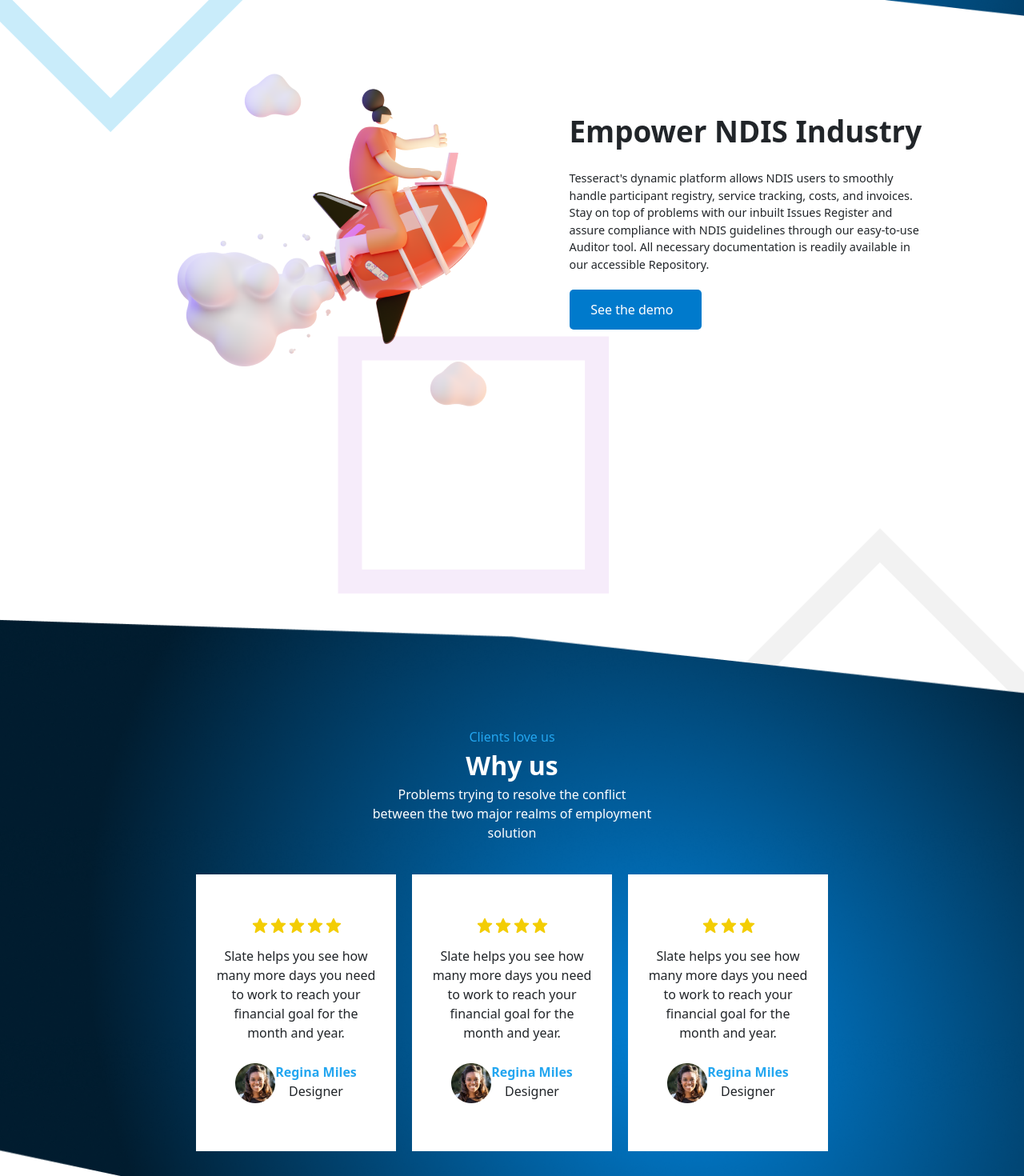
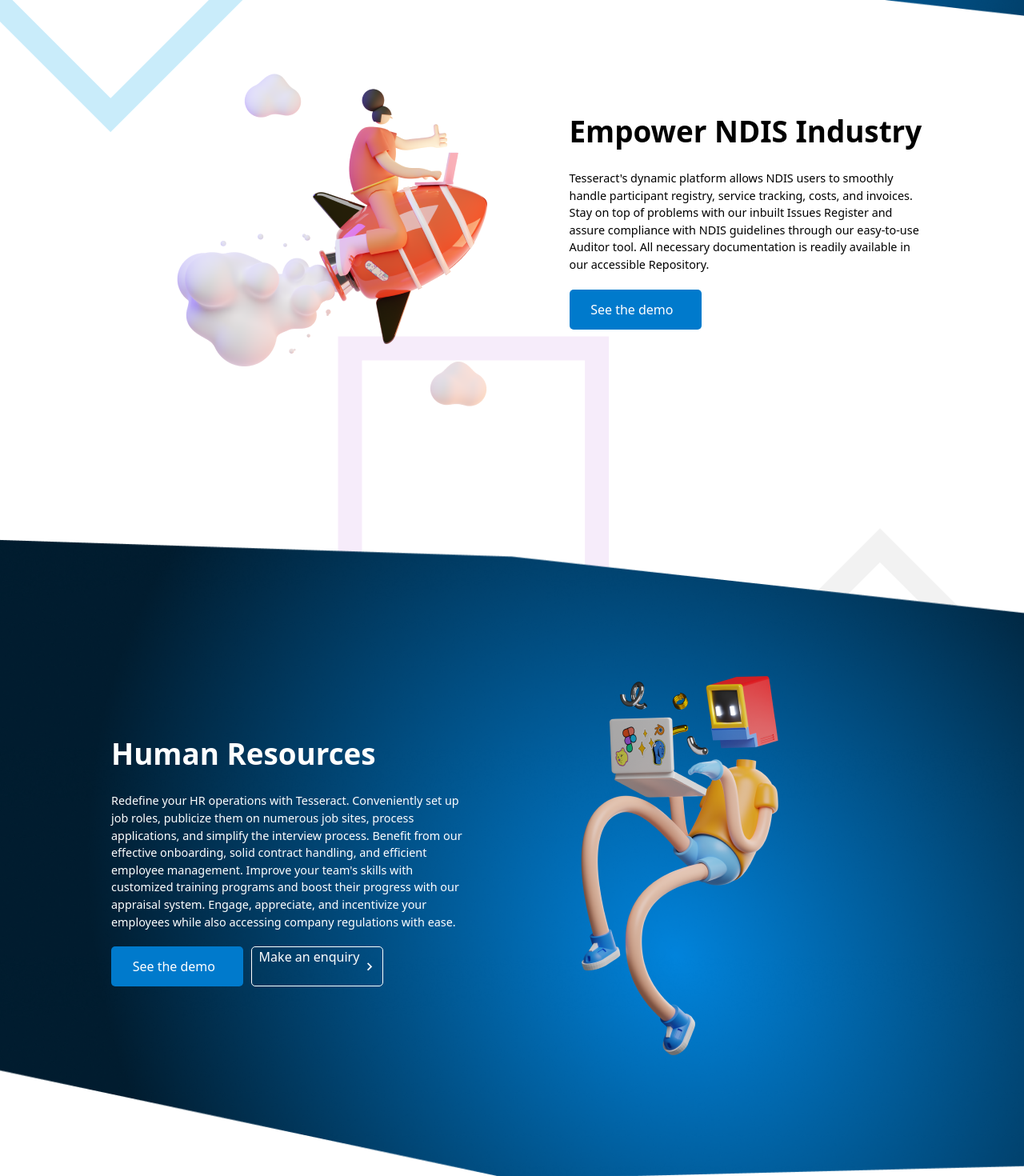
Before and after one commit to krishnakanthTM/tesseract, a React (Create React App) app: page / in a window 1280 px wide. Shown: the part 780-2250 px from the top of the page at 80% size. Built offline with nearby package versions, Linux system fonts and the light colour scheme.

Commit message:
code refactor, merged 2 components into 1

```diff
--- a/src/App/Components/LeftImageRightContent/LeftImageRightContent.css
+++ b/src/App/Components/ImageWithContent/ImageWithContent.css
@@ -1,23 +1,29 @@
-.LeftImageRightContent-container{
+.ImageWithContent-container{
     display: flex;
     align-items: center;
     justify-content: center;
-    margin-bottom: 100px;
+    /* margin-bottom: 100px; */
     height: 800px;
 }
-.LeftImageRightContent-content{
+.ImageWithContent-background-image{
+    position: absolute;
+    z-index: -5;
+    width: 100%;
+    height: 100%;
+}
+.ImageWithContent-content{
     max-width: 450px;
 }
-.LeftImageRightContent-heading{
+.ImageWithContent-heading{
     font-weight: bold;
     font-size: 2.3rem;
     margin-bottom: 10px;
 }
-.LeftImageRightContent-text{
+.ImageWithContent-text{
     margin: 20px 0;
     font-size: 0.9rem;
 }
-.LeftImageRightContent-buttons{
+.ImageWithContent-buttons{
     display:flex
 }
 .whyus-background-image{
--- /dev/null
+++ b/src/App/Components/ImageWithContent/ImageWithContent.jsx
@@ -0,0 +1,52 @@
+import React from "react";
+import "./ImageWithContent.css";
+import rightIcon from "../../Assets/righticon.png";
+import { componentTypes } from "../../Pages/Home/HomePageData";
+import sectionBackground from "../../Assets/sectionBackground.png";
+
+function ImageWithContent({ data }) {
+  const textColor =
+    data.type === componentTypes.type2
+      ? { color: "white" }
+      : { color: "black" };
+  return (
+    <div className="ImageWithContent-container" style={textColor}>
+      {data.type === componentTypes.type2 && (
+        <img
+          src={sectionBackground}
+          alt="sectionBackgroundImage"
+          className="ImageWithContent-background-image"
+        />
+      )}
+      {data.type === componentTypes.type1 && (
+        <img src={data.image} alt="" className="ImageWithContent-image" />
+      )}
+      <div className="ImageWithContent-content">
+        <div className="ImageWithContent-heading">{data.heading}</div>
+        <div className="ImageWithContent-text">{data.text}</div>
+        <div className="ImageWithContent-buttons">
+          {data.buttons.length > 0 &&
+            data.buttons.map((item, index) => (
+              <button key={index} className={`tesseract-button-${item.type}`}>
+                {item.title} &nbsp;{" "}
+                {item.type === "outline" ? (
+                  <img
+                    src={rightIcon}
+                    alt="right-icon"
+                    className="right-icon"
+                  />
+                ) : (
+                  ""
+                )}
+              </button>
+            ))}
+        </div>
+      </div>
+      {data.type === componentTypes.type2 && (
+        <img src={data.image} alt="" className="ImageWithContent-image" />
+      )}
+    </div>
+  );
+}
+
+export default ImageWithContent;
--- a/src/App/Components/LeftImageRightContent/LeftImageRightContent.jsx
+++ /dev/null
@@ -1,35 +0,0 @@
-import React from "react";
-import "./LeftImageRightContent.css";
-import saly1 from "../../Assets/Saly-1.png";
-import rightIcon from "../../Assets/righticon.png";
-
-function LeftImageRightContent({ data }) {
-  return (
-    <div className="LeftImageRightContent-container">
-      <img src={saly1} alt="" className="LeftImageRightContent-image" />
-      <div className="LeftImageRightContent-content">
-        <div className="LeftImageRightContent-heading">{data.heading}</div>
-        <div className="LeftImageRightContent-text">{data.text}</div>
-        <div className="LeftImageRightContent-buttons">
-          {data.buttons.length > 0 &&
-            data.buttons.map((item, index) => (
-              <button key={index} className={`tesseract-button-${item.type}`}>
-                {item.title} &nbsp;{" "}
-                {item.type === "outline" ? (
-                  <img
-                    src={rightIcon}
-                    alt="right-icon"
-                    className="right-icon"
-                  />
-                ) : (
-                  ""
-                )}
-              </button>
-            ))}
-        </div>
-      </div>
-    </div>
-  );
-}
-
-export default LeftImageRightContent;
--- a/src/App/Pages/Home/HomePage.jsx
+++ b/src/App/Pages/Home/HomePage.jsx
@@ -7,8 +7,12 @@
 import rectangle2 from "../../Assets/rectangle2.png";
 import rectangle3 from "../../Assets/rectangle3.png";
 import HeroComponent from "../../Components/HeroComponent/HeroComponent";
-import LeftImageRightContent from "../../Components/LeftImageRightContent/LeftImageRightContent";
-import { empowerNDISIndustry } from "./HomePageData";
+import ImageWithContent from "../../Components/ImageWithContent/ImageWithContent";
+import {
+  empowerNDISIndustry,
+  thePowerOfAdaptiveness,
+  humanResources,
+} from "./HomePageData";
 import Whyus from "../../Components/Whyus/Whyus";
 import BusinessPartners from "../../Components/BusinessPartners/BusinessPartners";
 
@@ -19,9 +23,11 @@
       <Navbar />
       <HeroComponent />
       <img src={rectangle} alt="rectangle" className="rectangle" />
-      <LeftImageRightContent data={empowerNDISIndustry} />
+      <ImageWithContent data={empowerNDISIndustry} />
       <img src={rectangle2} alt="rectangle2" className="rectangle2" />
       <img src={rectangle3} alt="rectangle3" className="rectangle3" />
+      <ImageWithContent data={humanResources} />
+      <ImageWithContent data={thePowerOfAdaptiveness} />
       <Whyus />
       <BusinessPartners />
       <Footer />
--- a/src/App/Pages/Home/HomePageData.js
+++ /dev/null
@@ -1,33 +0,0 @@
-import saly1 from "../../Assets/Saly-1.png";
-import person1 from "../../Assets/person1.png";
-
-export const empowerNDISIndustry = {
-  image: { saly1 },
-  heading: "Empower NDIS Industry",
-  text: "Tesseract's dynamic platform allows NDIS users to smoothly handle participant registry, service tracking, costs, and invoices. Stay on top of problems with our inbuilt Issues Register and assure compliance with NDIS guidelines through our easy-to-use Auditor tool. All necessary documentation is readily available in our accessible Repository.",
-  buttons: [{ title: "See the demo", type: "primary" }],
-};
-
-export const whyUsCarousalData = [
-  {
-    stars: 5,
-    text: "Slate helps you see how many more days you need to work to reach your financial goal for the month and year.",
-    personImage: person1,
-    personName: "Regina Miles",
-    profession: "Designer",
-  },
-  {
-    stars: 4,
-    text: "Slate helps you see how many more days you need to work to reach your financial goal for the month and year.",
-    personImage: person1,
-    personName: "Regina Miles",
-    profession: "Designer",
-  },
-  {
-    stars: 3,
-    text: "Slate helps you see how many more days you need to work to reach your financial goal for the month and year.",
-    personImage: person1,
-    personName: "Regina Miles",
-    profession: "Designer",
-  },
-];
--- /dev/null
+++ b/src/App/Pages/Home/HomePageData.jsx
@@ -0,0 +1,62 @@
+import saly1 from "../../Assets/Saly-1.png";
+import saly38 from "../../Assets/Saly-38.png";
+import person1 from "../../Assets/person1.png";
+import chairMan from "../../Assets/chair.png";
+export const componentTypes = {
+  type1: "rightImageLeftContent",
+  type2: "leftImageRightContent",
+};
+
+export const empowerNDISIndustry = {
+  image: saly1,
+  heading: "Empower NDIS Industry",
+  text: "Tesseract's dynamic platform allows NDIS users to smoothly handle participant registry, service tracking, costs, and invoices. Stay on top of problems with our inbuilt Issues Register and assure compliance with NDIS guidelines through our easy-to-use Auditor tool. All necessary documentation is readily available in our accessible Repository.",
+  buttons: [{ title: "See the demo", type: "primary" }],
+  type: componentTypes.type1,
+};
+
+export const thePowerOfAdaptiveness = {
+  image: chairMan,
+  heading: "The power of Adaptiveness",
+  text:
+    "Empower NDIS users with our intuitive 'Participants' module, enabling efficient management of participant registries, capture of services provided, tracking of expenses, and invoice generation. " +
+    <br /> +
+    "Issues Register - Our user-friendly platform enables staff to quickly report and track issues, ensuring timely resolutions and enhancing collaboration and problem-solving efficiency for a productive workflow.",
+  buttons: [{ title: "Request a Demo", type: "primary" }],
+  type: componentTypes.type1,
+};
+
+export const humanResources = {
+  image: saly38,
+  heading: "Human Resources",
+  text: "Redefine your HR operations with Tesseract. Conveniently set up job roles, publicize them on numerous job sites, process applications, and simplify the interview process. Benefit from our effective onboarding, solid contract handling, and efficient employee management. Improve your team's skills with customized training programs and boost their progress with our appraisal system. Engage, appreciate, and incentivize your employees while also accessing company regulations with ease.",
+  buttons: [
+    { title: "See the demo", type: "primary" },
+    { title: "Make an enquiry", type: "outline" },
+  ],
+  type: componentTypes.type2,
+};
+
+export const whyUsCarousalData = [
+  {
+    stars: 5,
+    text: "Slate helps you see how many more days you need to work to reach your financial goal for the month and year.",
+    personImage: person1,
+    personName: "Regina Miles",
+    profession: "Designer",
+  },
+  {
+    stars: 4,
+    text: "Slate helps you see how many more days you need to work to reach your financial goal for the month and year.",
+    personImage: person1,
+    personName: "Regina Miles",
+    profession: "Designer",
+  },
+  {
+    stars: 3,
+    text: "Slate helps you see how many more days you need to work to reach your financial goal for the month and year.",
+    personImage: person1,
+    personName: "Regina Miles",
+    profession: "Designer",
+  },
+];
```
Also changed, not shown: src/App/Assets/dot.png (deleted), src/App/Components/RightImageLeftContent/RightImageLeftContent.css (deleted), src/App/Components/RightImageLeftContent/RightImageLeftContent.jsx (deleted).
